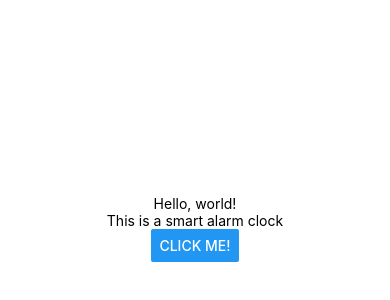
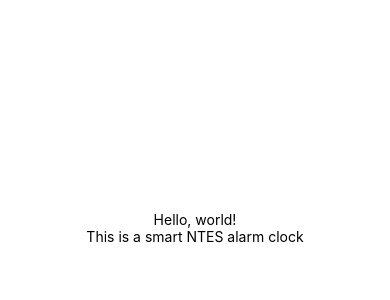
Before and after one commit to sid760/smart-alarm-clock, a React Native app: screen / in a window 390 px wide. Shown: the part 194-494 px from the top of the page. Built offline with nearby package versions, Linux system fonts and the light colour scheme.

Commit message:
changed text

```diff
--- a/App.js
+++ b/App.js
@@ -2,12 +2,15 @@ import { StatusBar } from "expo-status-bar";
 import { StyleSheet, Text, Button, View } from "react-native";
 
 export default function App() {
+  let x = 1;
+  console.log("App executed");
+
   return (
     <View style={styles.container}>
       <Text>Hello, world!</Text>
-      <Text>This is a smart alarm clock</Text>
+      <Text>This is a smart NTES alarm clock</Text>
       <StatusBar style="auto" />
-      <Button onPress={() => setCount(count + 1)} title="Click me!" />
+      {/* <Button onPress={() => setCount(count + 1)} title="Click me!" /> */}
     </View>
   );
 }
```
